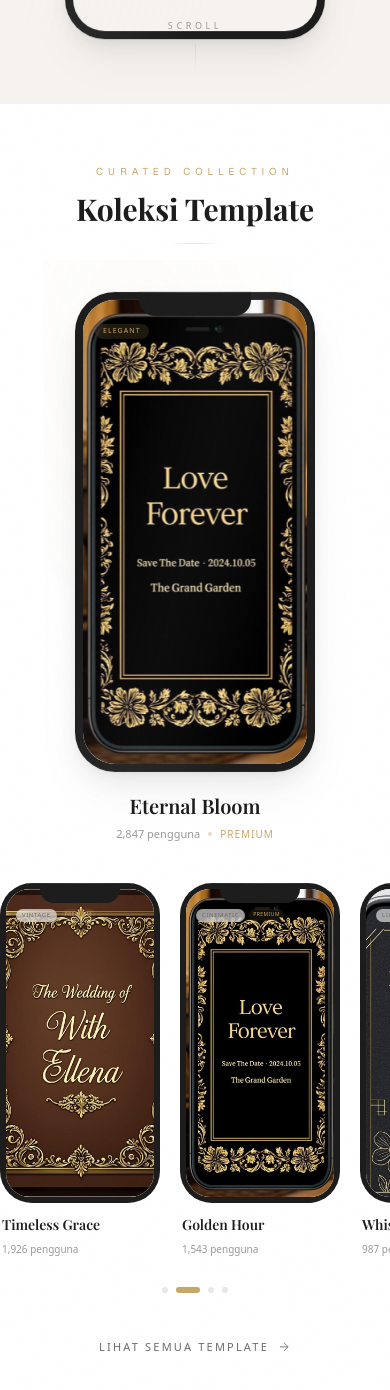
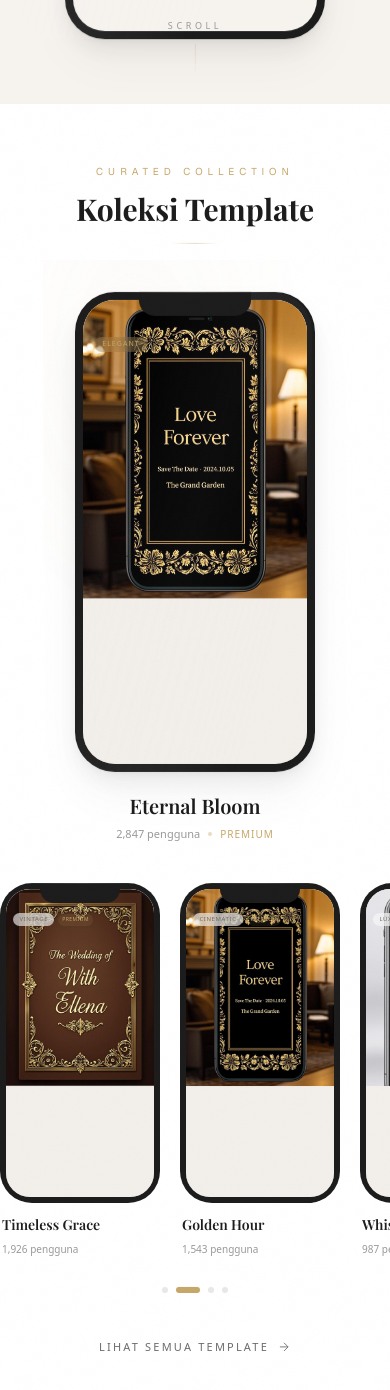
Before and after one commit to anisafitriaalprianti/undangannauka, a Next.js app: page / in a window 390 px wide. Shown: the part 1086-2476 px from the top of the page. Built offline with nearby package versions, Linux system fonts and the light colour scheme.

Commit message:
fix: catalog card phone screens responsive scaling with ResizeObserver

```diff
--- a/src/components/sections/HotTemplate.tsx
+++ b/src/components/sections/HotTemplate.tsx
@@ -130,25 +130,44 @@ export default function HotTemplate() {
                 {/* Notch */}
                 <div className="absolute top-0 left-1/2 -translate-x-1/2 w-28 h-6 rounded-b-2xl z-20" style={{ backgroundColor: '#1C1C1C' }} />
 
-                {/* Screen */}
+                {/* Screen — responsive scaling */}
                 <div className="relative w-full h-full rounded-[2rem] overflow-hidden bg-[#F6F2EE]">
                   <div className="absolute inset-0 bg-[#F0EBE5] animate-pulse" />
+                  <div className="absolute inset-0">
+                    <div
+                      className="w-[256px] origin-top-left"
+                      ref={(el) => {
+                        if (!el) return;
+                        const parent = el.parentElement;
+                        if (!parent) return;
+                        const updateScale = () => {
+                          const pw = parent.clientWidth;
+                          el.style.transform = `scale(${pw / 256})`;
+                        };
+                        updateScale();
+                        const ro = new ResizeObserver(updateScale);
+                        ro.observe(parent);
+                        return () => ro.disconnect();
+                      }}
+                    >
                       <Image
                         src={featured.image}
                         alt={featured.name}
-                    fill
-                    className="object-cover object-top transition-transform duration-700 ease-out group-hover:scale-[1.03]"
-                    sizes="300px"
+                        width={256}
+                        height={512}
+                        className="w-full object-cover object-top transition-transform duration-700 ease-out group-hover:scale-[1.03]"
                       />
+                    </div>
+                  </div>
                   {/* Lighting on hover */}
-                  <div className="absolute inset-0 opacity-0 group-hover:opacity-100 transition-opacity duration-700 pointer-events-none">
+                  <div className="absolute inset-0 opacity-0 group-hover:opacity-100 transition-opacity duration-700 pointer-events-none z-10">
                     <div
                       className="absolute top-0 left-0 w-[60%] h-[50%]"
                       style={{ background: 'radial-gradient(ellipse at 30% 20%, rgba(198,167,105,0.08) 0%, transparent 60%)' }}
                     />
                   </div>
                   {/* Featured label */}
-                  <div className="absolute top-6 left-3 flex items-center gap-1.5">
+                  <div className="absolute top-[8%] left-[5%] z-10 flex items-center gap-1.5">
                     <span className="px-2 py-0.5 rounded-full text-[7px] tracking-[0.15em] uppercase text-[#C6A769] bg-[#C6A769]/15 backdrop-blur-sm">
                       {featured.vibes}
                     </span>
@@ -201,25 +220,44 @@ export default function HotTemplate() {
                   {/* Notch */}
                   <div className="absolute top-0 left-1/2 -translate-x-1/2 w-20 h-5 rounded-b-xl z-20" style={{ backgroundColor: '#1C1C1C' }} />
 
-                  {/* Screen */}
+                  {/* Screen — responsive scaling */}
                   <div className="relative w-full h-full rounded-[1.5rem] overflow-hidden bg-[#F6F2EE]">
                     <div className="absolute inset-0 bg-[#F0EBE5] animate-pulse" />
+                    <div className="absolute inset-0">
+                      <div
+                        className="w-[160px] origin-top-left"
+                        ref={(el) => {
+                          if (!el) return;
+                          const parent = el.parentElement;
+                          if (!parent) return;
+                          const updateScale = () => {
+                            const pw = parent.clientWidth;
+                            el.style.transform = `scale(${pw / 160})`;
+                          };
+                          updateScale();
+                          const ro = new ResizeObserver(updateScale);
+                          ro.observe(parent);
+                          return () => ro.disconnect();
+                        }}
+                      >
                         <Image
                           src={template.image}
                           alt={template.name}
-                      fill
-                      className="object-cover object-top transition-transform duration-700 ease-out group-hover:scale-105"
-                      sizes="200px"
+                          width={160}
+                          height={320}
+                          className="w-full object-cover object-top transition-transform duration-700 ease-out group-hover:scale-105"
                         />
+                      </div>
+                    </div>
                     {/* Hover lighting */}
-                    <div className="absolute inset-0 opacity-0 group-hover:opacity-100 transition-opacity duration-700 pointer-events-none">
+                    <div className="absolute inset-0 opacity-0 group-hover:opacity-100 transition-opacity duration-700 pointer-events-none z-10">
                       <div
                         className="absolute top-0 left-0 w-[60%] h-[50%]"
                         style={{ background: 'radial-gradient(ellipse at 30% 20%, rgba(198,167,105,0.08) 0%, transparent 60%)' }}
                       />
                     </div>
                     {/* Tier + vibes badge */}
-                    <div className="absolute top-5 left-2.5 flex items-center gap-1">
+                    <div className="absolute top-[8%] left-[5%] z-10 flex items-center gap-1">
                       <span className="px-1.5 py-0.5 rounded-full text-[6px] tracking-[0.1em] uppercase text-[#6B6B6B] bg-white/60 backdrop-blur-sm">
                         {template.vibes}
                       </span>
```
Lines whose indentation alone changed are shown as unchanged.
